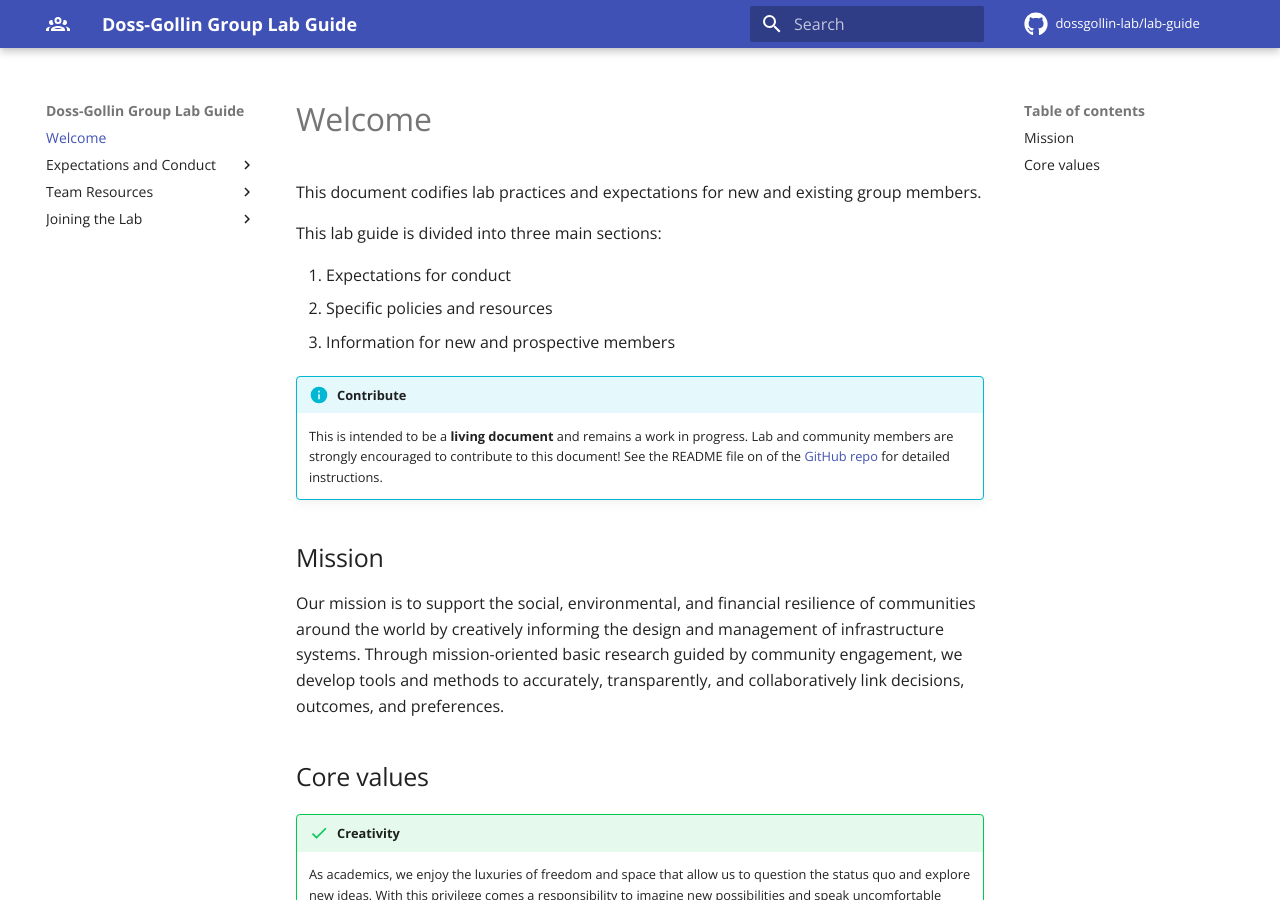
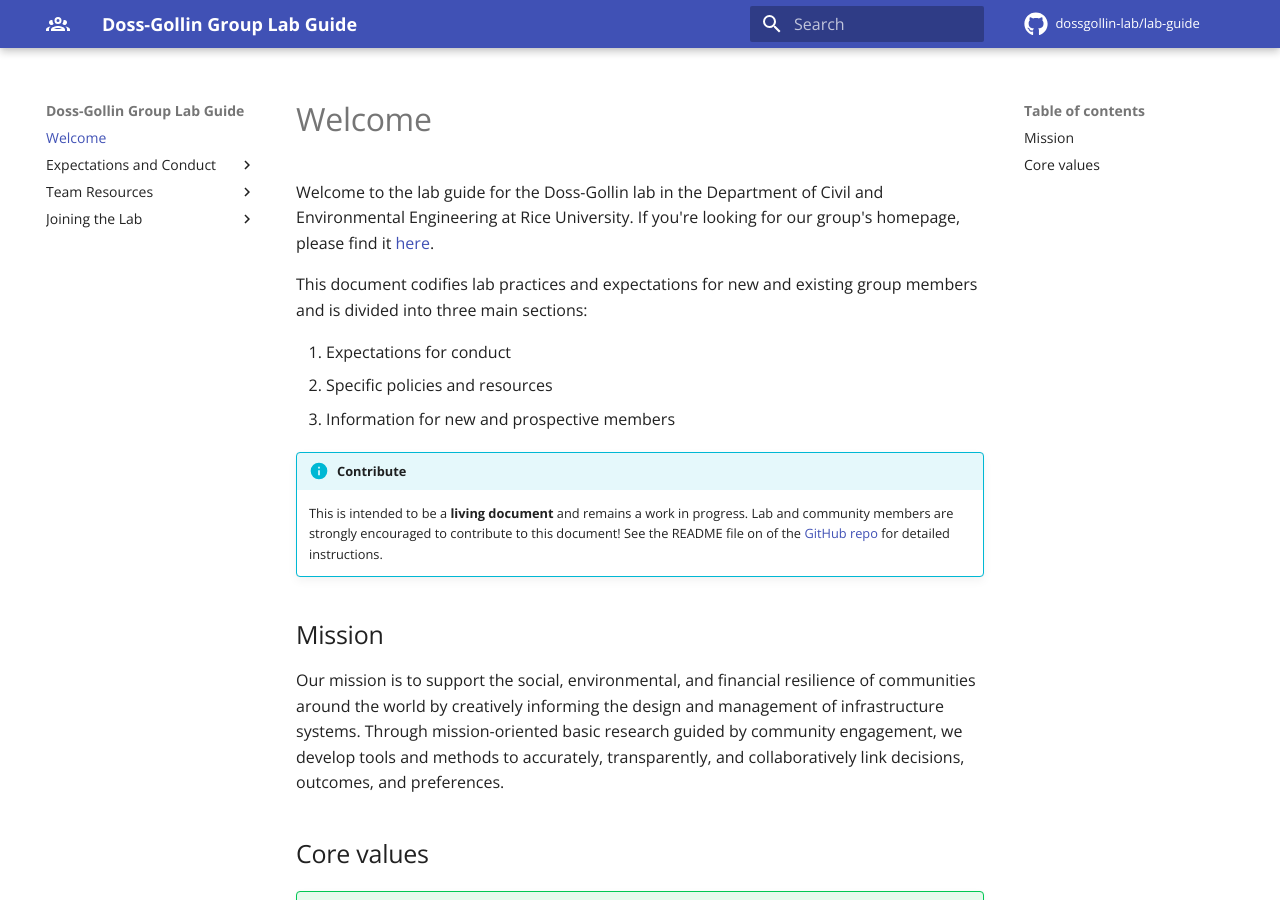
Before and after one commit to jdossgollin/lab-guide, an MkDocs documentation site: the page built from docs/index.md, in a window 1280 px wide and 900 px high. Built offline with MkDocs 1.6.1 and Material for MkDocs 9.7.7, drawn with Linux system fonts in a browser that asks for light colours; comment, search, counter and statistics services are not loaded.

Commit message:
update homepage

```diff
--- a/docs/index.md
+++ b/docs/index.md
@@ -1,8 +1,9 @@
 # Welcome
 
-This document codifies lab practices and expectations for new and existing group members.
+Welcome to the lab guide for the Doss-Gollin lab in the Department of Civil and Environmental Engineering at Rice University.
+If you're looking for our group's homepage, please find it [here](https://dossgollin-lab.github.io).
 
-This lab guide is divided into three main sections:
+This document codifies lab practices and expectations for new and existing group members and is divided into three main sections:
 
 1. Expectations for conduct
 1. Specific policies and resources
```
